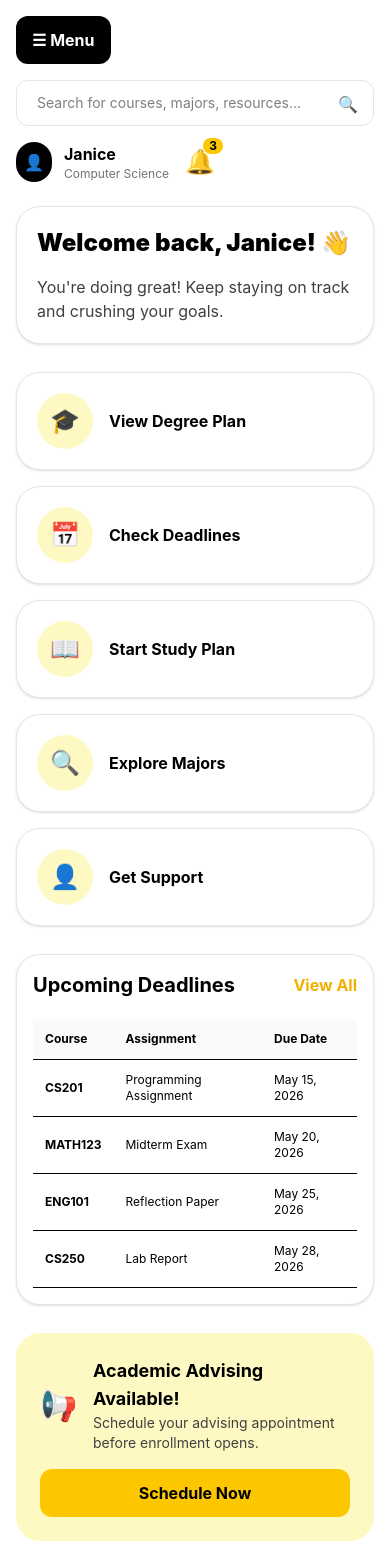
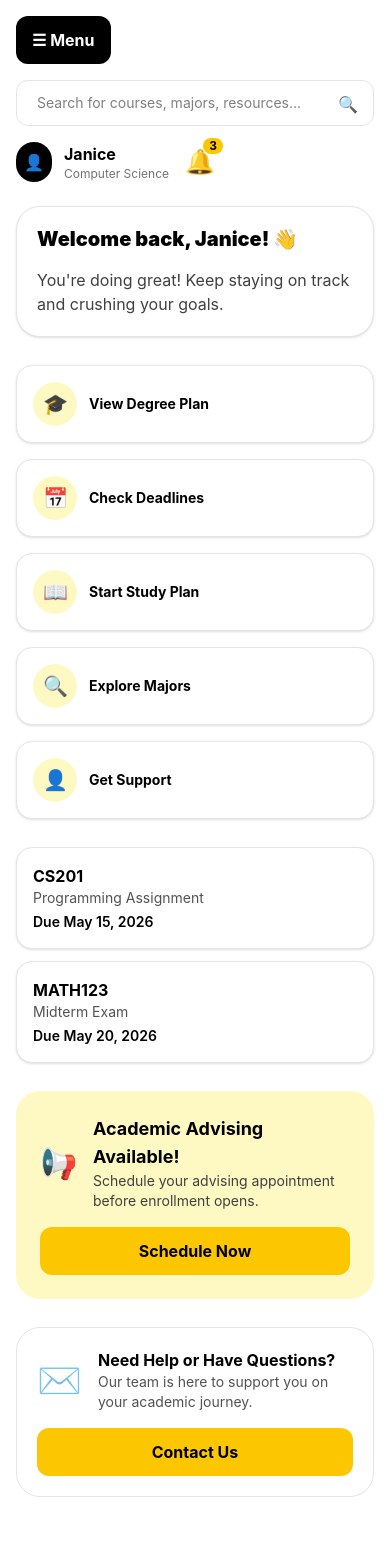
Before and after one commit to josuealfar38475/First-Gen-Assistances, a React (Vite) app: page / in a window 390 px wide. Shown: the top 1568 px of the page. After the commit the page ends 1513 px from the top, so only its background shows below. Built offline with nearby package versions, Linux system fonts and the light colour scheme.

Commit message:
Mobile layout

```diff
--- a/src/App.jsx
+++ b/src/App.jsx
@@ -251,7 +251,11 @@ function App() {
               {page === "Contact" && <Contact />}
             </div>
 
-            {page === "Dashboard" && <AnalyticsPanel />}
+            {page === "Dashboard" && (
+              <div className="hidden md:block">
+                <AnalyticsPanel />
+              </div>
+            )}
           </div>
         </section>
       </div>
@@ -277,7 +281,7 @@ function Dashboard({ setPage }) {
       <div className="w-full max-w-full overflow-hidden rounded-3xl border border-neutral-200 bg-white p-5 shadow-sm sm:p-8">
         <div className="grid min-w-0 gap-6 md:grid-cols-[minmax(0,1fr)_260px] md:items-center">
           <div className="min-w-0">
-            <h2 className="break-words text-2xl font-black sm:text-4xl">Welcome back, Janice! 👋</h2>
+            <h2 className="text-xl font-black leading-tight sm:text-4xl">Welcome back, Janice! 👋</h2>
             <p className="mt-4 max-w-full break-words text-base text-neutral-700 sm:max-w-xl sm:text-lg">
               You're doing great! Keep staying on track and crushing your goals.
             </p>
@@ -294,7 +298,23 @@ function Dashboard({ setPage }) {
         <ActionCard icon="👤" label="Get Support" onClick={() => setPage("Resources")} />
       </div>
 
-      <DeadlineTable setPage={setPage} />
+      <div className="hidden sm:block">
+        <DeadlineTable setPage={setPage} />
+      </div>
+
+      <div className="space-y-3 sm:hidden">
+        <div className="rounded-2xl border border-neutral-200 bg-white p-4 shadow-sm">
+          <p className="font-bold">CS201</p>
+          <p className="text-sm text-neutral-600">Programming Assignment</p>
+          <p className="mt-1 text-sm font-semibold">Due May 15, 2026</p>
+        </div>
+
+        <div className="rounded-2xl border border-neutral-200 bg-white p-4 shadow-sm">
+          <p className="font-bold">MATH123</p>
+          <p className="text-sm text-neutral-600">Midterm Exam</p>
+          <p className="mt-1 text-sm font-semibold">Due May 20, 2026</p>
+        </div>
+      </div>
 
       <div className="flex flex-col gap-4 rounded-3xl bg-yellow-100 p-6 md:flex-row md:items-center md:justify-between">
         <div className="flex items-center gap-4">
@@ -473,13 +493,13 @@ function ActionCard({ icon, label, onClick }) {
   return (
     <button
       onClick={onClick}
-      className="flex w-full max-w-full items-center gap-4 rounded-3xl border border-neutral-200 bg-white p-5 text-left shadow-sm transition hover:-translate-y-1 hover:border-yellow-400 hover:shadow-md sm:block sm:text-center"
+      className="flex w-full items-center gap-3 rounded-2xl border border-neutral-200 bg-white p-4 text-left shadow-sm sm:block sm:rounded-3xl sm:p-5 sm:text-center"
     >
-      <div className="flex h-14 w-14 shrink-0 items-center justify-center rounded-full bg-yellow-100 text-2xl sm:mx-auto sm:mb-3 sm:h-16 sm:w-16 sm:text-3xl">
+      <div className="flex h-11 w-11 shrink-0 items-center justify-center rounded-full bg-yellow-100 text-xl sm:mx-auto sm:mb-3 sm:h-16 sm:w-16 sm:text-3xl">
         {icon}
       </div>
 
-      <p className="min-w-0 break-words font-bold">{label}</p>
+      <p className="text-sm font-bold sm:text-base">{label}</p>
     </button>
   )
 }
```
